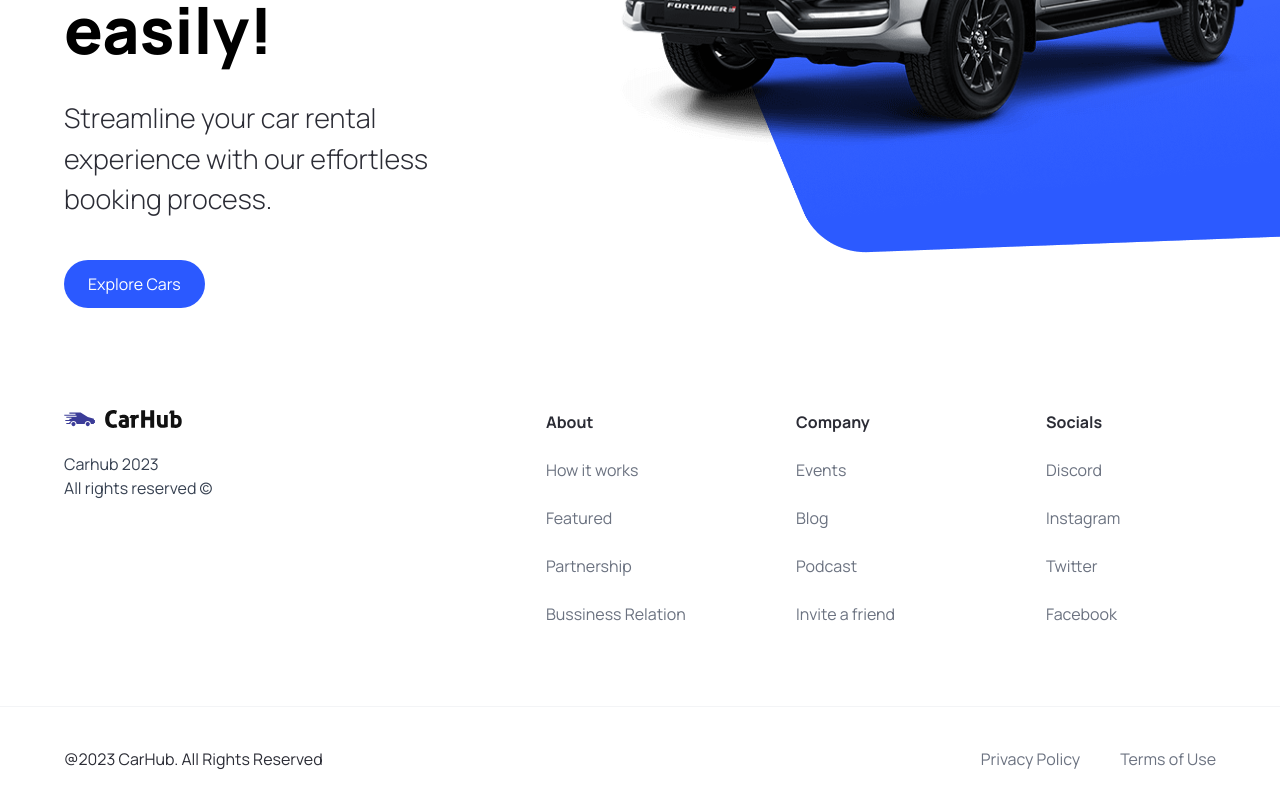
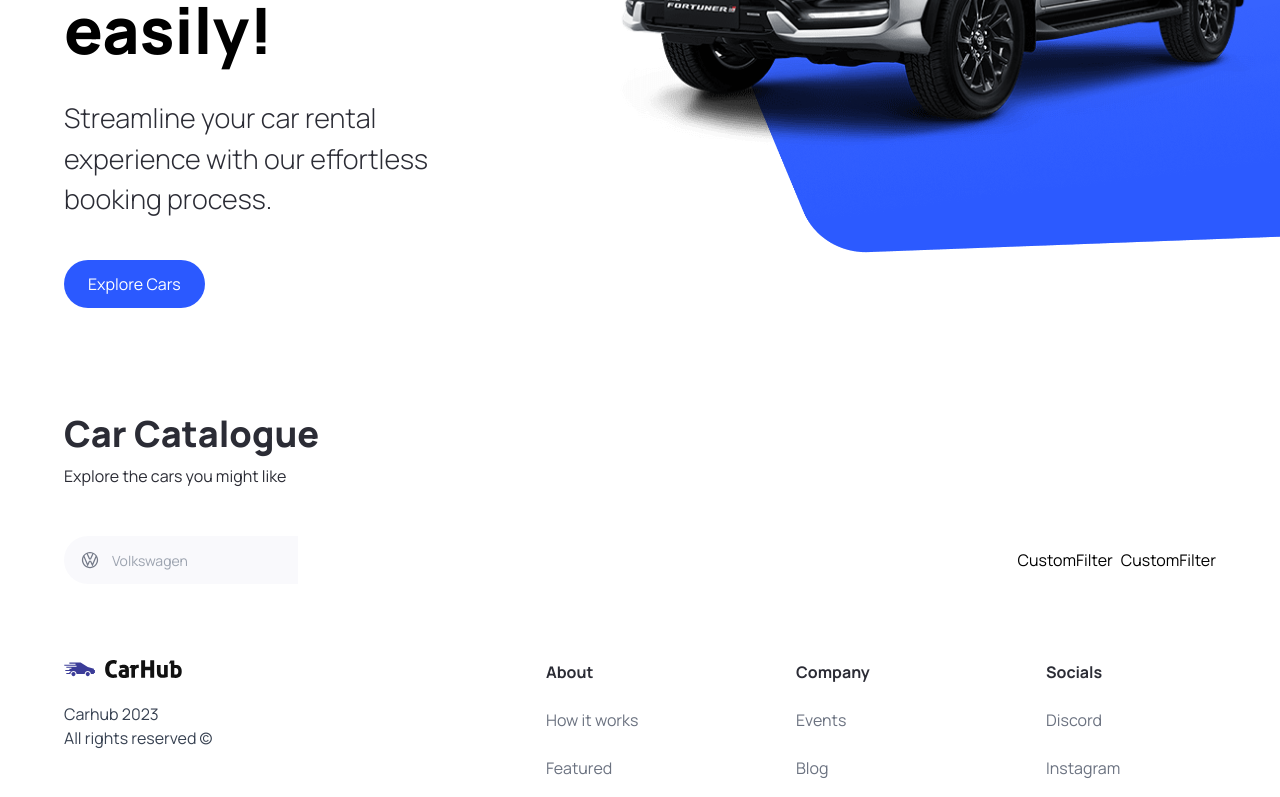
Before and after one commit to carlosdevprog/car-show, a Next.js app: page / in a window 1280 px wide. Shown: the part 450-1247 px from the top of the page. Built offline with nearby package versions, Linux system fonts and the light colour scheme.

Commit message:
feat: add searchbar & customfilter component

```diff
--- a/app/page.tsx
+++ b/app/page.tsx
@@ -1,10 +1,28 @@
-import { Hero } from '@/components'
+import { Hero, SearchBar, CustomFilter } from '@/components'
 import Image from 'next/image'
 
 export default function Home() {
   return (
     <main className="overflow-hidden">
       <Hero />
+
+      <div className='mt-12 padding-x padding-y
+      max-width' id="discover">
+        <div className='home__text-container'>
+          <h1 className='text-4xl
+          font-extrabold'>Car Catalogue</h1>
+          <p>Explore the cars you might like</p>
+        </div>
+
+          <div className='home__filters'>
+            <SearchBar/>
+
+            <div className='home__filter-container'>
+              <CustomFilter title="fuel"/>
+              <CustomFilter title="year"/>
+            </div>
+          </div>
+      </div>
     </main>
   )
 }
```
